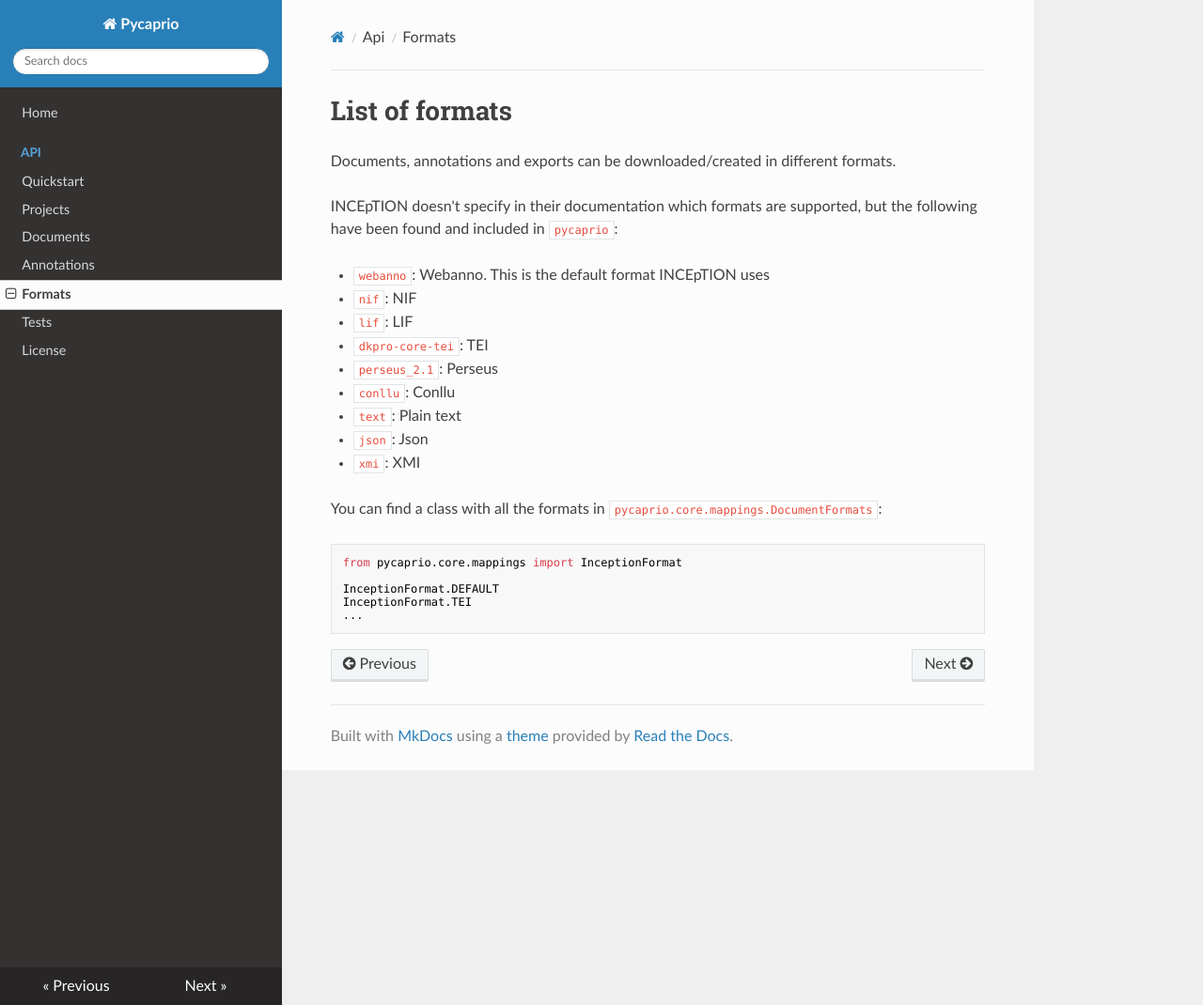
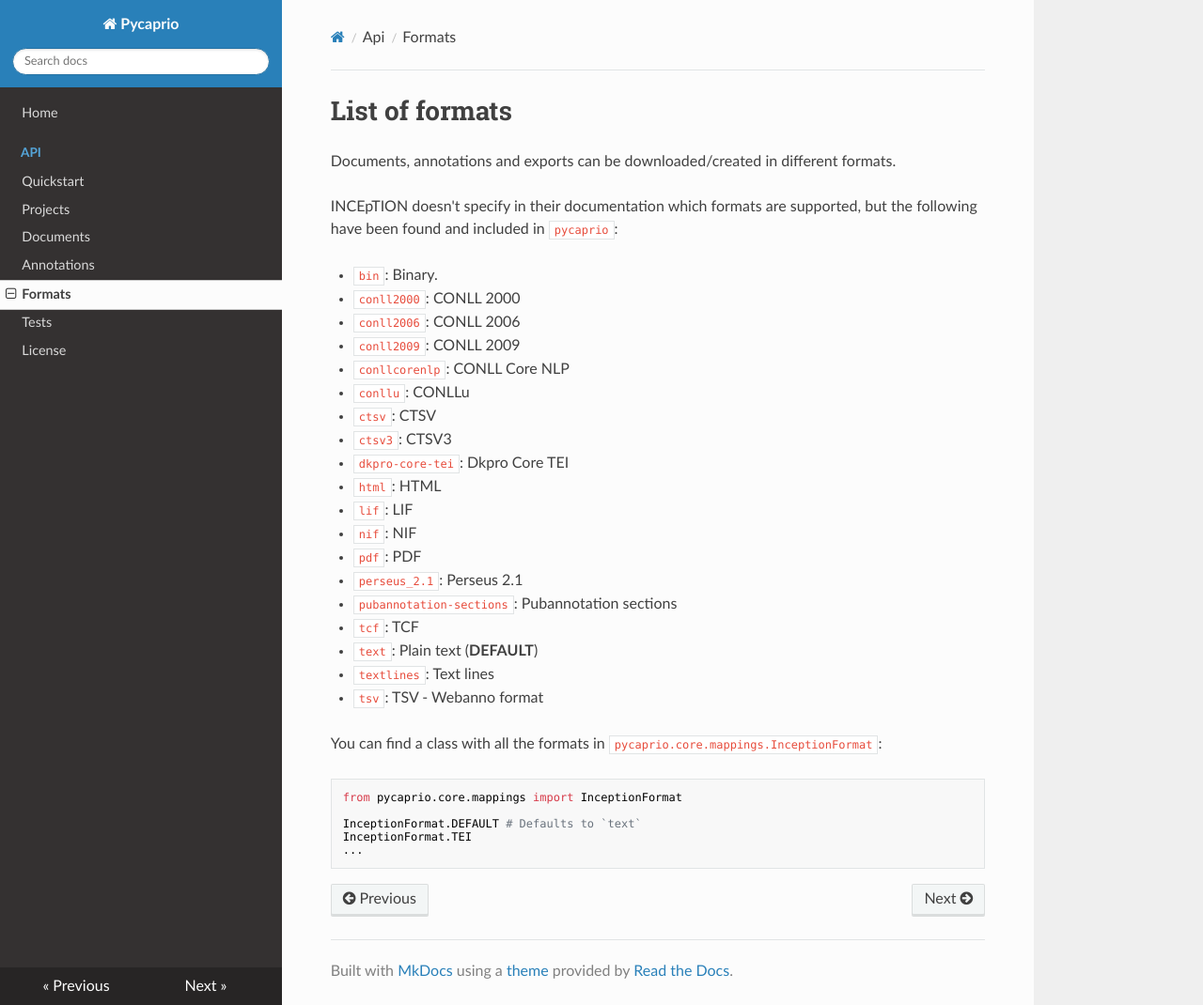
Before and after one commit to inception-project/pycaprio, an MkDocs documentation site: the page built from docs/api/formats.md, in a window 1280 px wide and 1070 px high. Shown: the whole window at 94% size. Built offline with MkDocs 1.6.1, drawn with Linux system fonts in a browser that asks for light colours; nearby versions of some CDN libraries.

Commit message:
WIP: Update Inception format list. (#20)
* PYCAP-19: Update Inception format list. Set DEFAULT to 'text'

* PYCAP-19: Update format list in documentations

````diff
--- a/docs/api/formats.md
+++ b/docs/api/formats.md
@@ -4,22 +4,33 @@ Documents, annotations and exports can be downloaded/created in different format
 
 INCEpTION doesn't specify in their documentation which formats are supported, but the following have been found and included in `pycaprio`:
 
-* `webanno`: Webanno. This is the default format INCEpTION uses
+* `bin`: Binary.
+* `conll2000`: CONLL 2000
+* `conll2006`: CONLL 2006
+* `conll2009`: CONLL 2009
+* `conllcorenlp`: CONLL Core NLP
+* `conllu`: CONLLu
+* `ctsv`: CTSV
+* `ctsv3`: CTSV3
+* `dkpro-core-tei`: Dkpro Core TEI
+* `html`: HTML
+* `lif`: LIF
 * `nif`: NIF
-* `lif`: LIF
-* `dkpro-core-tei`: TEI
-* `perseus_2.1`: Perseus
-* `conllu`: Conllu
-* `text`: Plain text
-* `json`: Json
-* `xmi`: XMI
+* `pdf`: PDF
+* `perseus_2.1`: Perseus 2.1
+* `pubannotation-sections`: Pubannotation sections
+* `tcf`: TCF
+* `text`: Plain text (**DEFAULT**)
+* `textlines`: Text lines
+* `tsv`: TSV - Webanno format
 
-You can find a class with all the formats in `pycaprio.core.mappings.DocumentFormats`:
+
+You can find a class with all the formats in `pycaprio.core.mappings.InceptionFormat`:
 
 ```python
 from pycaprio.core.mappings import InceptionFormat
 
-InceptionFormat.DEFAULT
+InceptionFormat.DEFAULT # Defaults to `text`
 InceptionFormat.TEI
 ...
 ```
````
Also changed, not shown: 1 other file.
